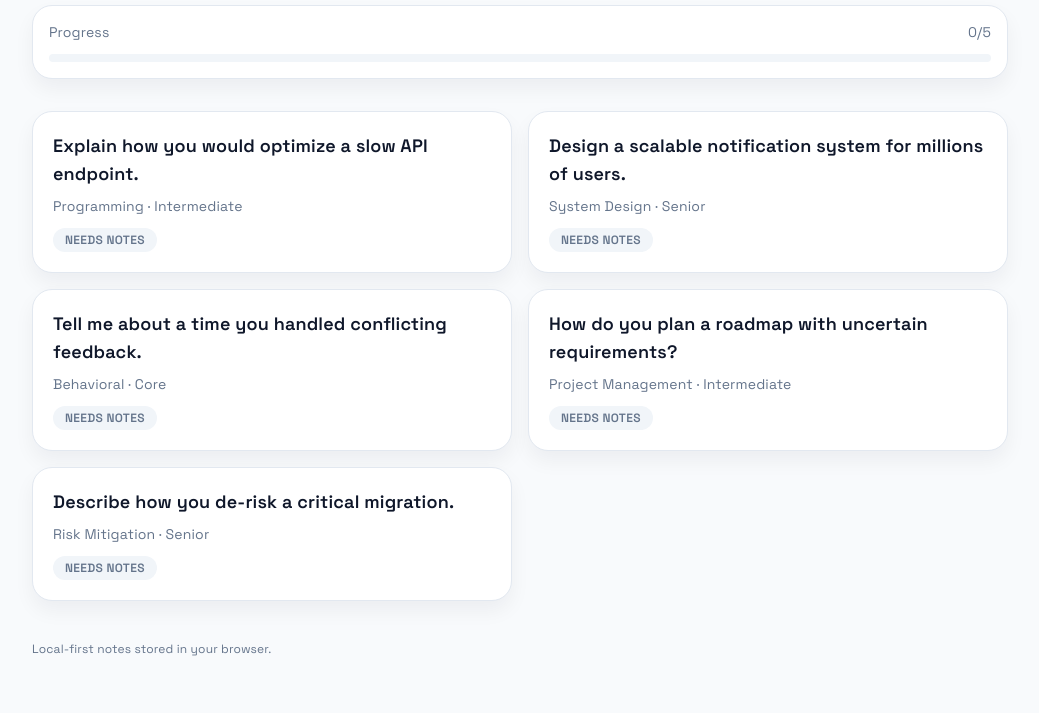
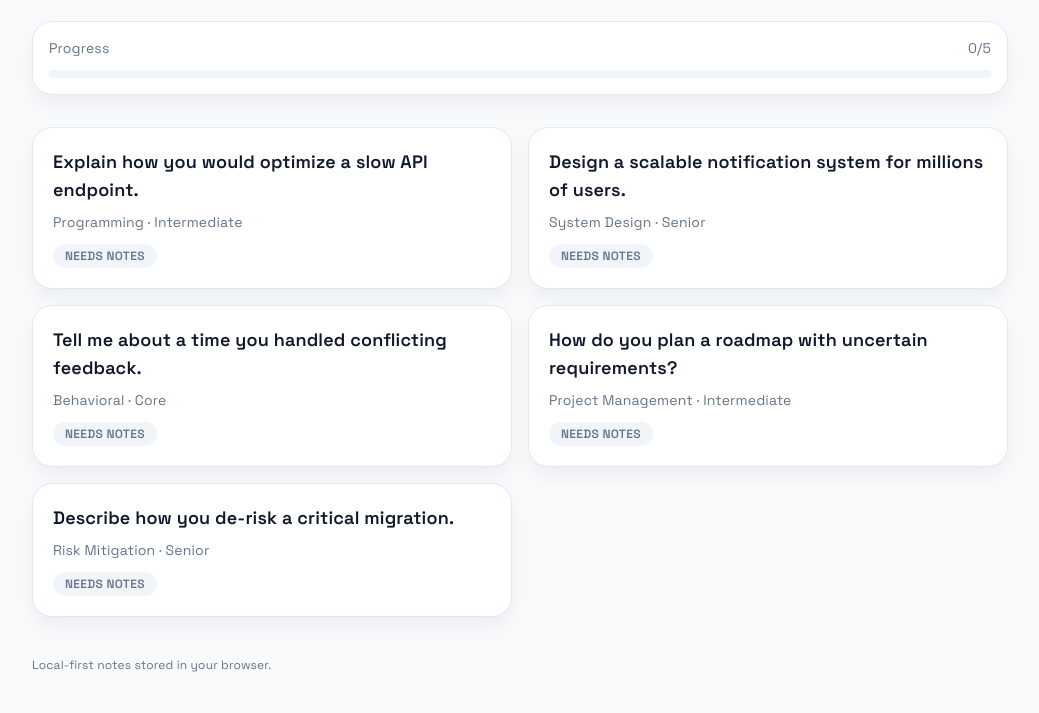
Before and after one commit to J-Tynan/Interview-PWA, a website built with Vite: page index.html in a window 1280 px wide. Shown: the part 193-906 px from the top of the page, without its empty margins (120-1159 px from the left). Before the commit the page ends 874 px from the top, so only its background shows below. Built offline with nearby package versions, Linux system fonts and the light colour scheme.

Commit message:
Enforce consistency of padding for pages.

```diff
--- a/src/pages/Dashboard.js
+++ b/src/pages/Dashboard.js
@@ -13,7 +13,7 @@ export function renderDashboard({
   onStyleChange
 }) {
   const page = document.createElement('main');
-  page.className = 'mx-auto flex min-h-screen max-w-5xl flex-col px-6 py-6';
+  page.className = 'mx-auto flex min-h-screen max-w-5xl flex-col px-6 app-page';
 
   const topBar = createTopBar({
     theme,
--- a/src/pages/QuestionDetail.js
+++ b/src/pages/QuestionDetail.js
@@ -12,7 +12,7 @@ export function renderQuestionDetail({
   onStyleChange
 }) {
   const page = document.createElement('main');
-  page.className = 'mx-auto flex min-h-screen max-w-3xl flex-col px-6 py-6';
+  page.className = 'mx-auto flex min-h-screen max-w-3xl flex-col px-6 app-page';
 
   const topBar = createTopBar({
     theme,
--- a/src/pages/Review.js
+++ b/src/pages/Review.js
@@ -11,7 +11,7 @@ export function renderReview({
   onStyleChange
 }) {
   const page = document.createElement('main');
-  page.className = 'mx-auto flex min-h-screen max-w-4xl flex-col px-6 py-6';
+    page.className = 'mx-auto flex min-h-screen max-w-4xl flex-col px-6 app-page';
 
   const topBar = createTopBar({
     theme,
--- a/src/styles/base.css
+++ b/src/styles/base.css
@@ -23,6 +23,8 @@
   --app-accent-contrast: #ffffff;
   --app-button: #0f172a;
   --app-button-text: #ffffff;
+  --app-page-pt: 2.5rem;
+  --app-page-pb: 2.5rem;
 }
 
 :root[data-theme='dark'] {
@@ -211,6 +213,11 @@
   letter-spacing: var(--app-letter);
 }
 
+.app-page {
+  padding-top: var(--app-page-pt);
+  padding-bottom: var(--app-page-pb);
+}
+
 .app-card {
   background: var(--app-surface);
   border: 1px solid var(--app-border);
```
